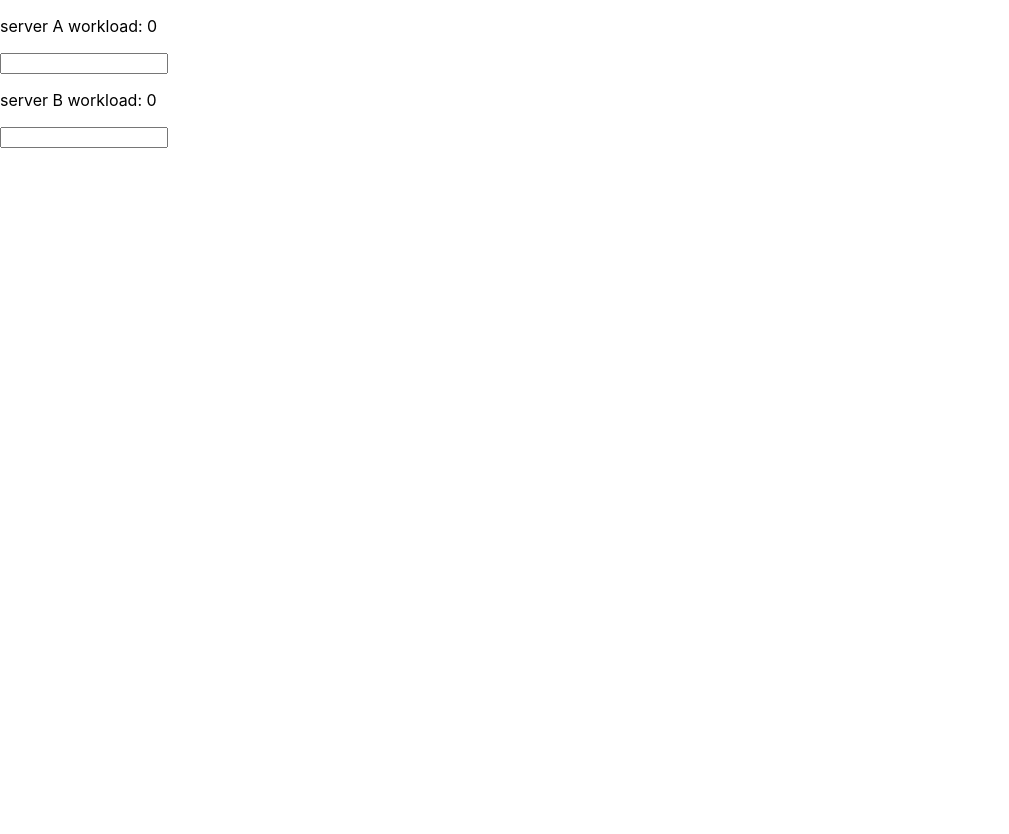
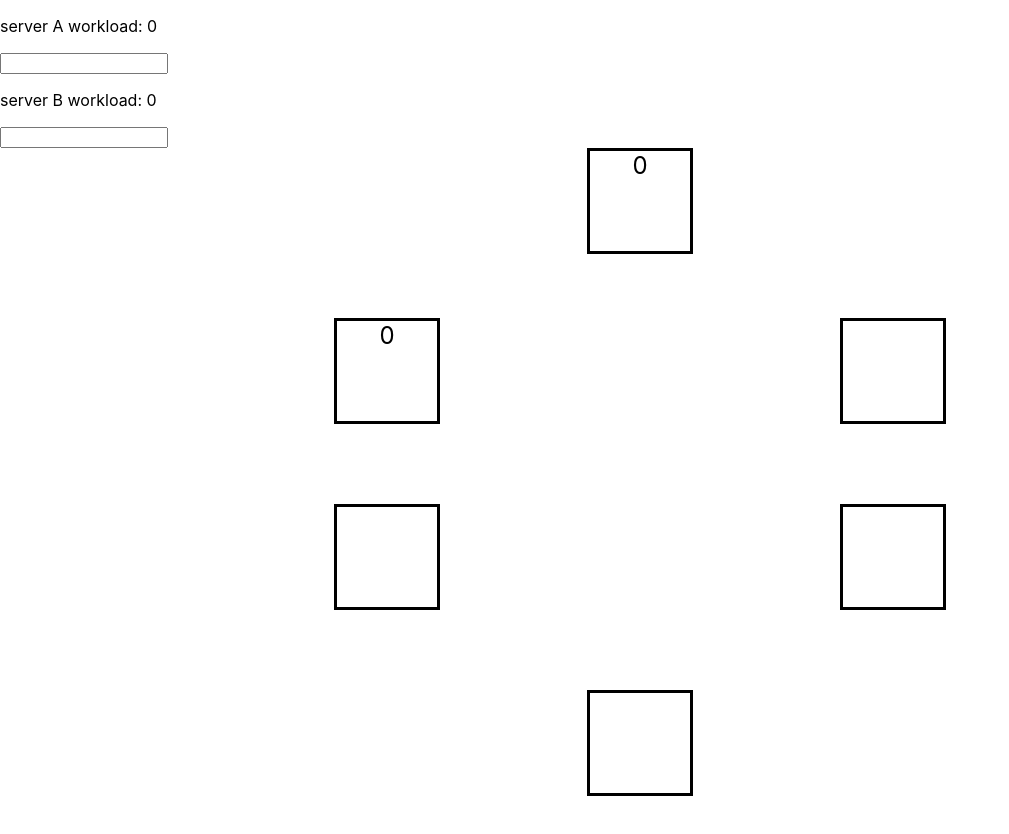
Before and after one commit to amosisok/BC-Cancer-Challenge, a React (Create React App) app in the folder app/: page / in a window 1280 px wide. Shown: the top 834 px of the page, without its empty margins (0-1009 px from the left). Before the commit the page ends 800 px from the top, so only its background shows below. Built offline with nearby package versions, Linux system fonts and the light colour scheme.

Commit message:
Create server boxes and layout

```diff
--- a/app/src/App.js
+++ b/app/src/App.js
@@ -2,26 +2,28 @@ import logo from './logo.svg';
 import './App.css';
 import React, { useState, useEffect } from 'react';
 import Server from './Server.js';
+import ServerLayout from './ServerLayout.js';
 
 function App() {
+  return <CreateServers/>;
+}
 
+function CreateServers() {
   var serverA = new Server('A', 0, []);
   var serverB = new Server('B', 0, []);
+  // var serverList = [];
+  // serverList.push(serverA, serverB);
 
   const [serverAWorkload, setWorkloadA] = useState(0);
   const [serverBWorkload, setWorkloadB] = useState(0);
 
   function onWorkloadChange(event) {
-
     let serverName = event.currentTarget.id;
 
     const positiveNumbers = /^[0-9\b]+$/;
     let newWorkload = event.currentTarget.value;
 
     if(newWorkload && positiveNumbers.test(newWorkload)) {
-      // serverA.changeWorkload(newWorkload);
-      // setWorkloadA(newWorkload);
-
       switch(serverName) {
         case 'A':
           serverA.changeWorkload(newWorkload);
@@ -39,10 +41,13 @@ function App() {
   return (
     <div>
       <p>server A workload: {serverAWorkload}</p>
-      <input id='A' onChange={onWorkloadChange} type='number' min='0' max={Number.MAX_SAFE_INTEGER}></input>
+      <input id='workloadA' onChange={onWorkloadChange} type='number' min='0' max={Number.MAX_SAFE_INTEGER}></input>
 
       <p>server B workload: {serverBWorkload}</p>
-      <input id='B' onChange={onWorkloadChange} type='number' min='0' max={Number.MAX_SAFE_INTEGER}></input>
+      <input id='workloadB' onChange={onWorkloadChange} type='number' min='0' max={Number.MAX_SAFE_INTEGER}></input>
+
+      <ServerLayout workloadA={serverAWorkload} workloadB={serverBWorkload}></ServerLayout>
+
     </div>
   );
 }
--- a/app/src/Server.js
+++ b/app/src/Server.js
@@ -6,10 +6,7 @@ class Server {
     }
 
     changeWorkload(value) {
-
-        if(isNaN(value)) {
-            return;
-        }
+        if(isNaN(value)) return;
 
         if(value >= 0 && value < Number.MAX_SAFE_INTEGER) {
             this.workload = value;
@@ -27,6 +24,10 @@ class Server {
     getWorkload() {
         return this.workload;
     }
+
+    getServers() {
+        return this.servers;
+    }
 }
 
 export default Server;
--- /dev/null
+++ b/app/src/ServerLayout.css
@@ -0,0 +1,28 @@
+/* Flexbox grid layout for the servers */
+
+.server {
+    display: inline-block;
+    width: 100px;
+    height: 100px;
+    border-style: solid;
+    border-color: black;
+  }
+
+  .row {
+    width: 100%;
+    display: flex;
+    justify-content: center;
+    margin-bottom: 4rem;
+  }
+
+  .doubleRow {
+    display: flex;
+    justify-content: center;
+    margin-bottom: 5rem;
+    gap: 25rem;
+  }
+
+  .workload{
+    text-align: center;
+    font-size: x-large;
+  }
--- /dev/null
+++ b/app/src/ServerLayout.js
@@ -0,0 +1,38 @@
+import './ServerLayout.css';
+
+function drawServers(props) {
+    return (
+        <div>
+            <div className='row'>
+                <div id='serverA' className="server">
+                    <div className='workload'>
+                        {props.workloadB}
+                    </div>
+                </div>
+            </div>
+
+            <div className='doubleRow'>
+                <div id='serverB' className="server">
+                    <div className='workload'>
+                        {props.workloadA}
+                    </div>
+                </div>
+                <div id='serverB' className="server"></div>
+            </div>
+
+            <div className='doubleRow'>
+                <div id='serverB' className="server"></div>
+                <div id='serverB' className="server"></div>
+            </div>
+
+            <div className='row'>
+                <div id='serverA' className="server"></div>
+            </div>
+        </div>
+    )
+}
+
+//pass the x&y of all the workloads to app.js in an object onload.
+//when i choose to connect server A to Server B, i draw a line from server A's xy coord to server B's XY coords
+
+export default drawServers;
```
